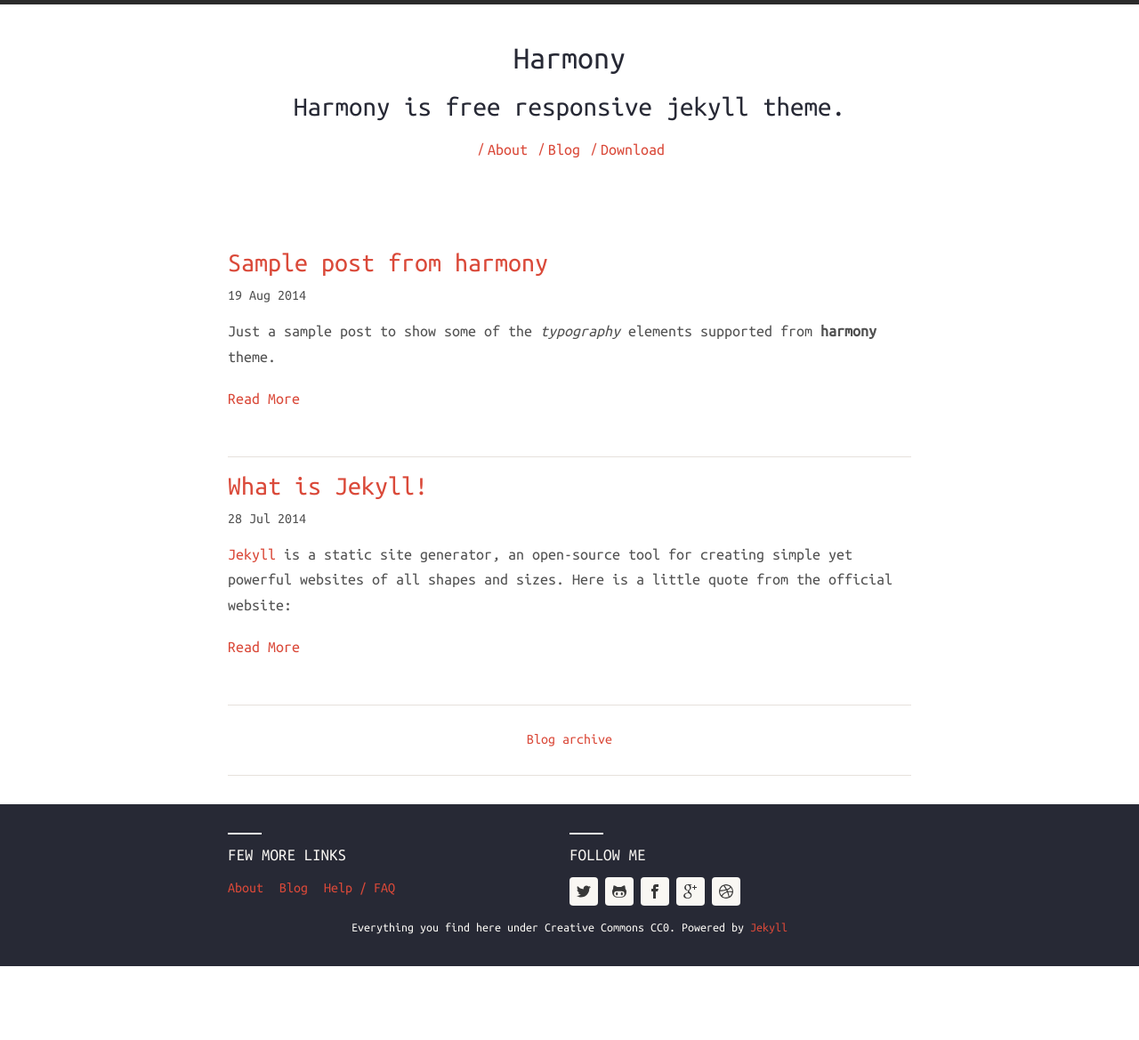
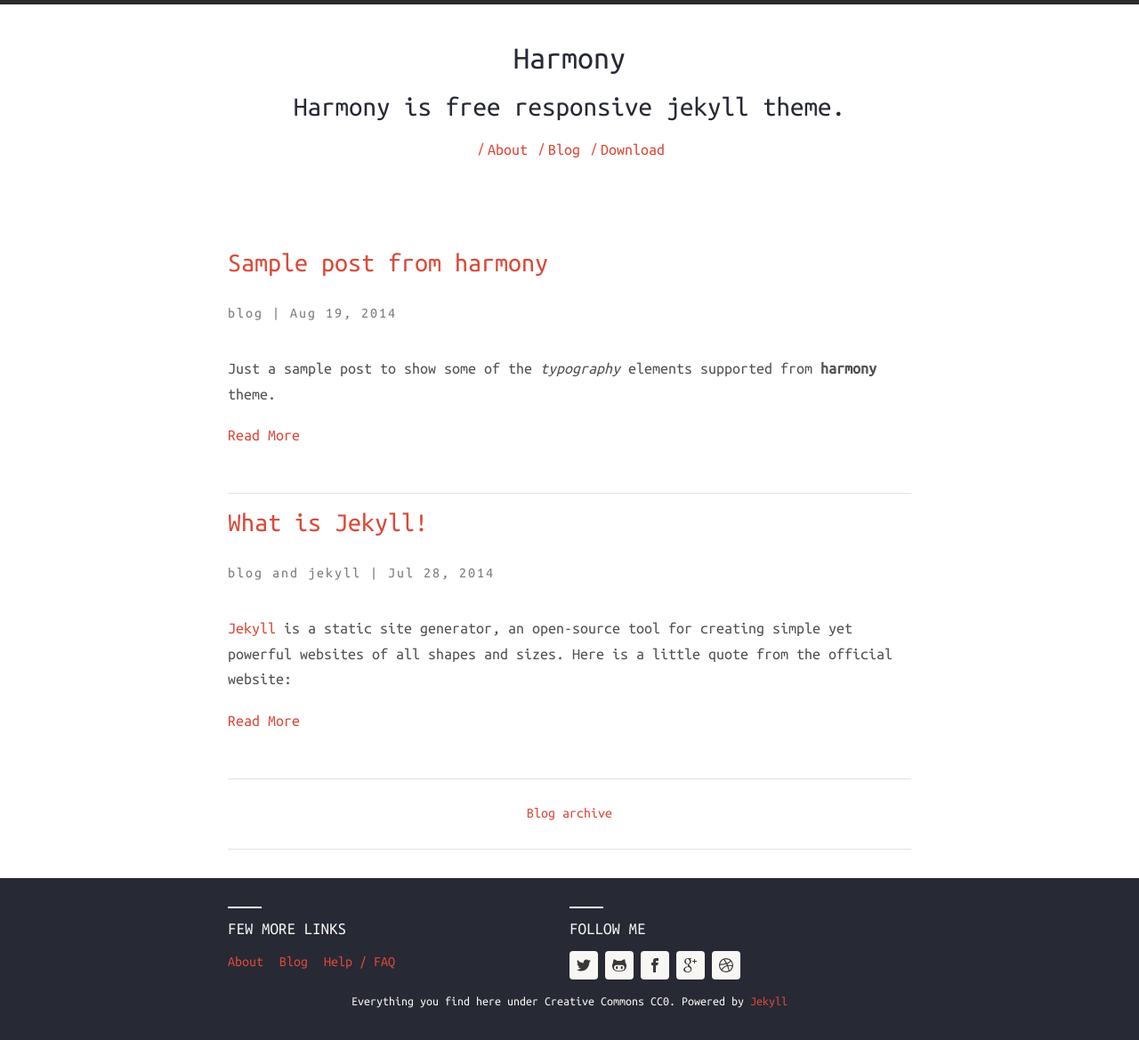
Before and after one commit to gayanvirajith/harmony, a Jekyll site: the page built from index.html, in a window 1280 px wide. Shown: the whole page at 89% size. Built offline with Jekyll 4.4.1, drawn with Linux system fonts in a browser that asks for light colours; nearby versions of some CDN libraries; before the commit the page ends 1086 px from its top, so only the background shows below that.

Commit message:
Display post categories
Displaying post categories along with the date under home page

```diff
--- a/index.html
+++ b/index.html
@@ -11,7 +11,17 @@
 			      </a>
     			</h3>
 
-    			<span class="post-date">{{ post.date | date_to_string }}</span>
+          <p class="post-meta">
+            {% if (post.categories.size > 0 %}
+            <span class="categories">
+            {{ post.categories | array_to_sentence_string }}
+            </span> |
+            {% endif %}
+            <span class="post-date">
+            {{ post.date | date: "%b %-d, %Y" }}
+            </span>
+          </p>
+
   				<p>
 	  				{{ post.excerpt }}
   				</p>
```
